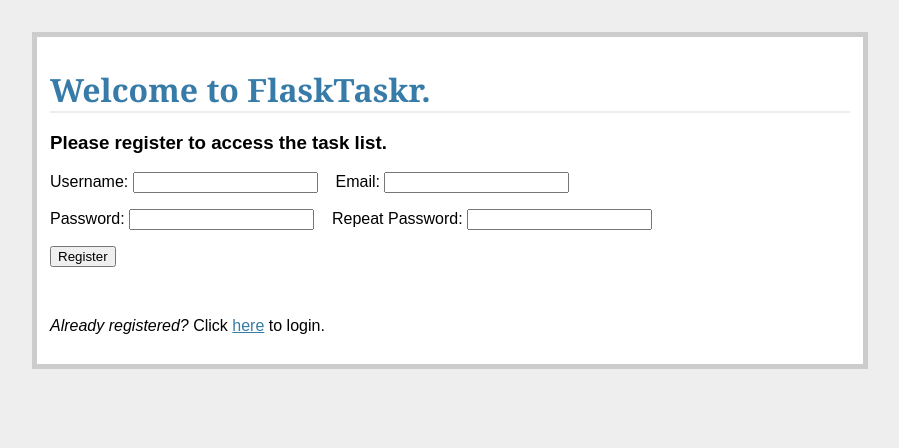
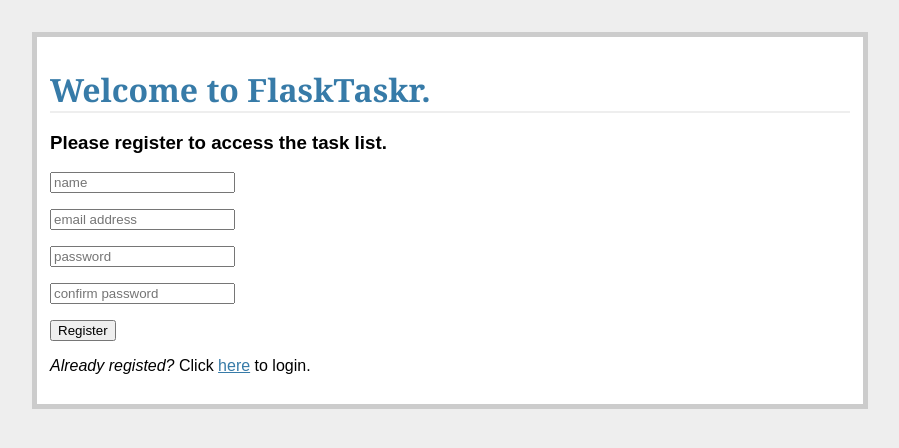
Before and after one commit to ayuribessa/flask-blog, a Flask app: page /register/ in a window 1280 px wide. Shown: the top 448 px of the page, without its empty margins (190-1089 px from the left). Run offline with Flask 2, Linux system fonts and the light colour scheme.

Commit message:
adiciona erros

```diff
--- a/templates/register.html
+++ b/templates/register.html
@@ -3,23 +3,51 @@
 
 <h1>Welcome to FlaskTaskr.</h1>
 <h3>Please register to access the task list.</h3>
-  <form method="post" action="">
+  <form method="post" action="/register/">
     {{ form.csrf_token }}
     <p>
-      {{ form.name.label }}: {{ form.name }}
-      &nbsp;&nbsp;
-      {{ form.email.label }}: {{ form.email }}
+      {{ form.name(placeholder="name")}}
+      {% if form.name.errors %}
+      <span class="error">
+        {% for error in form.name.errors%}
+          {{ error }}
+        {% endfor %}
+      </span>
+      {% endif %}
     </p>
     <p>
-      {{ form.password.label }}: {{ form.password }}
-      &nbsp;&nbsp;
-      {{ form.confirm.label }}: {{ form.confirm }}
+      {{ form.email(placeholder="email address")}}
+      {% if form.email.errors %}
+      <span class="error">
+        {% for error in form.email.errors%}
+          {{ error }}
+        {% endfor %}
+      </span>
+      {% endif %}
     </p>
-    <p><input type="submit" value="Register"></p>
+    <p>
+      {{ form.password(placeholder="password")}}
+      {% if form.password.errors %}
+      <span class="error">
+        {% for error in form.password.errors%}
+          {{ error }}
+        {% endfor %}
+      </span>
+      {% endif %}
+    </p>
+    <p>
+      {{ form.confirm(placeholder="confirm password")}}
+      {% if form.confirm.errors %}
+      <span class="error">
+        {% for error in form.confirm.errors%}
+          {{ error }}
+        {% endfor %}
+      </span>
+      {% endif %}
+    </p>
+    <button class="btn btn-sm btn-success" type="submit">Register</button>
+    <br>
+    <p><em>Already registed?</em> Click <a href="/">here</a> to login.</p>
   </form>
 
-  <br>
-
-  <p><em>Already registered?</em> Click <a href="/">here</a> to login.</p>
-
 {% endblock %}
```
